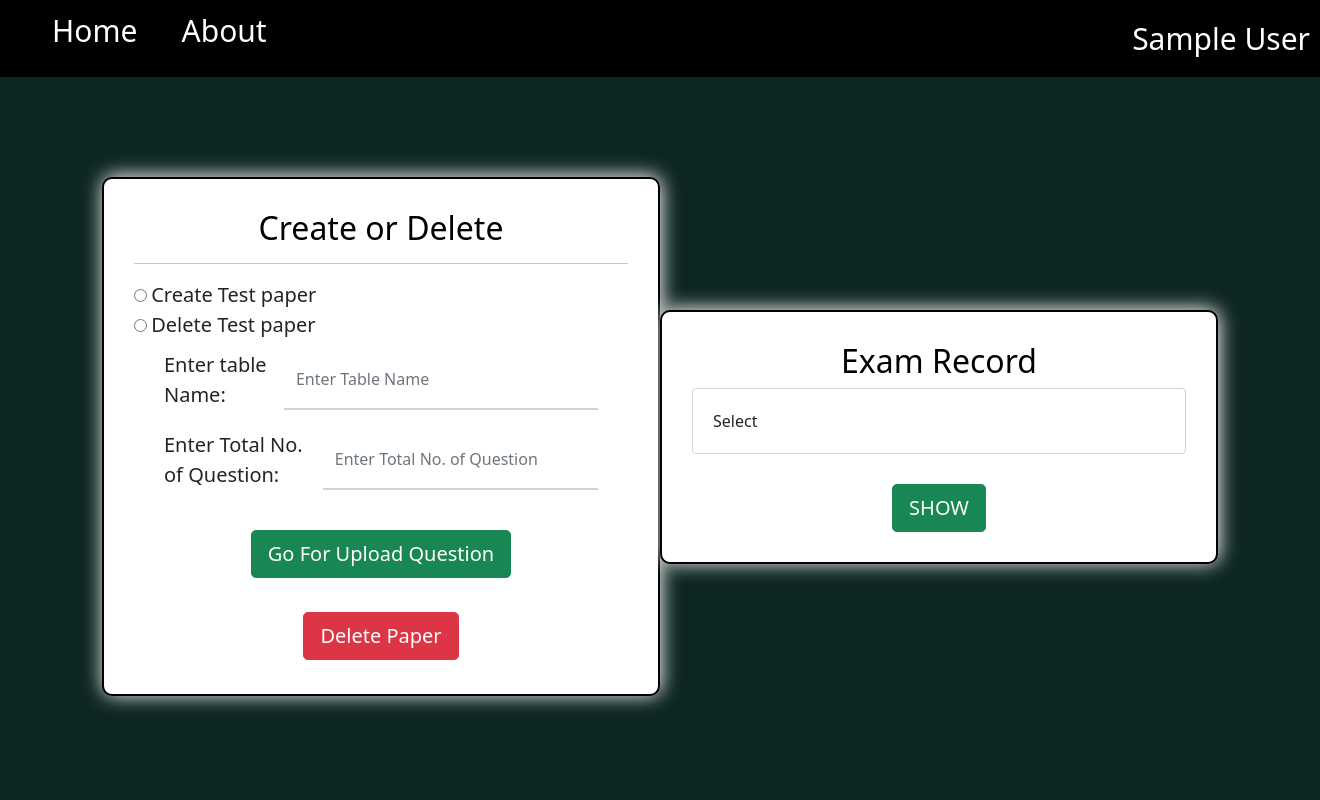
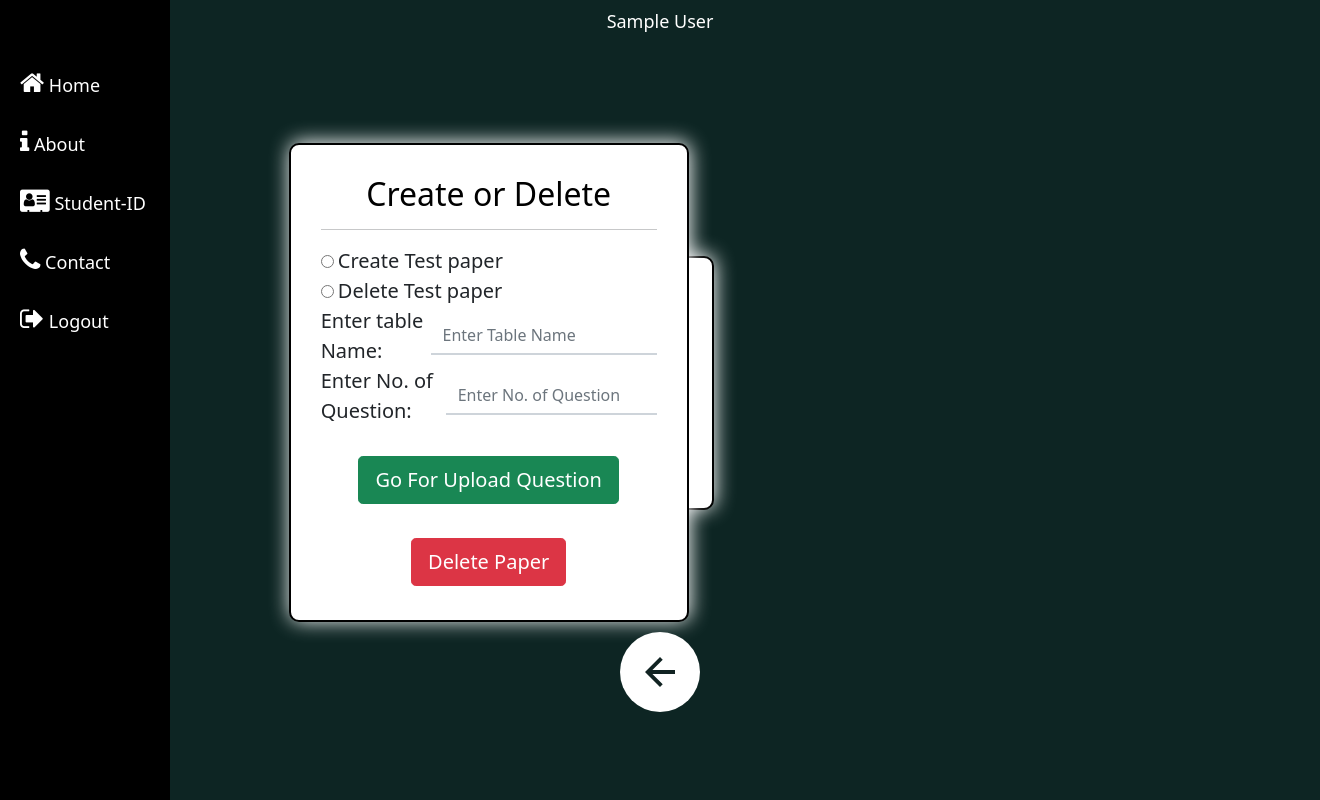
Before and after one commit to shashank-16/hackton, a PHP site: page /after_teacherlogin.php in a window 1320 px wide. Run offline with PHP 8.4, Linux system fonts and the light colour scheme; the visitor is signed in with stand-in values (Sample User, id 1); data that the repository does not hold is empty; some web fonts are replaced.

Commit message:
button done

```diff
--- a/process_file/Question_upload.php
+++ b/process_file/Question_upload.php
@@ -1,3 +1,7 @@
+<?php
+    session_start();
+?>
+
 <!DOCTYPE html>
 <html lang="en">
 <head>
@@ -168,7 +172,7 @@
 
 <?php
 
-session_start();
+
 
 if(isset($_POST["submit"]))
 {
--- a/process_file/after_teacherlogin.php
+++ b/process_file/after_teacherlogin.php
@@ -13,7 +13,11 @@ session_start();
     <meta name="viewport" content="width=device-width, initial-scale=1.0">
     <title>Creation-Deletion</title>
     <link rel="preconnect" href="https://fonts.gstatic.com" />
+    <link href="https://fonts.googleapis.com/icon?family=Material+Icons"
+      rel="stylesheet">
     <link href="https://fonts.googleapis.com/css2?family=Montserrat&display=swap" rel="stylesheet" />
+
+    <link rel="stylesheet" href="https://cdnjs.cloudflare.com/ajax/libs/font-awesome/4.7.0/css/font-awesome.min.css">
 
     <link href="https://cdn.jsdelivr.net/npm/bootstrap@5.0.2/dist/css/bootstrap.min.css" rel="stylesheet"
         integrity="sha384-EVSTQN3/azprG1Anm3QDgpJLIm9Nao0Yz1ztcQTwFspd3yD65VohhpuuCOmLASjC" crossorigin="anonymous" />
@@ -28,32 +32,30 @@ session_start();
 
 </head>
 <body>
+    <div class="side-nav2 vis2">
+        <div class="nav-con2" id="cool">
+            <a href="index.php"><i class="fa fa-home" aria-hidden="true"></i> Home</a>
+            <a href="#"><i class="fa fa-info" aria-hidden="true"></i> About</a>
+            <a href="#"><i class="fa fa-address-card" aria-hidden="true"></i> Student-ID</a>
+            <a href="#"><i class="fa fa-phone" aria-hidden="true"></i> Contact</a>
+            <a href="finalportfolio.php"><i class="fa fa-sign-out" aria-hidden="true"></i> Logout</a>
+
+        </div>
+    </div>
+
 
     <nav>
         <div class="navbar position-stickey">
-            <ul>
-                <!-- <li><a href="">
-                    <svg xmlns="http://www.w3.org/2000/svg" width="107.604" height="66.099" viewBox="0 0 107.604 66.099">
-                        <g id="Group_2" data-name="Group 2" transform="translate(-60.482 -170.341)">
-                          <path id="Path_197" data-name="Path 197" d="M29.207,55.339V7.686L1.537,0,21.816,3.191,15.792,0H45.347V66.1H15.792l6.023-3.226L0,66.1ZM52.265,0H76.091a43.551,43.551,0,0,1,12.3,1.537c4.612.769,7.686,3.074,10.76,6.149s4.612,6.149,6.149,10.76A46.22,46.22,0,0,1,107.6,33.818,37.233,37.233,0,0,1,105.3,47.653a28.942,28.942,0,0,1-6.917,11.529c-2.306,2.306-5.38,3.843-9.223,5.38A46.519,46.519,0,0,1,77.628,66.1H52.265Zm0,0V66.1l23.058-10.76c3.843,0,6.149,0,7.686-.769a12.388,12.388,0,0,0,5.38-3.074c1.537-1.537,2.306-3.074,3.843-6.149s1.537-6.917,1.537-12.3a37.444,37.444,0,0,0-1.537-11.529,16.736,16.736,0,0,0-3.843-6.149c-1.537-1.537-3.843-2.306-6.149-3.074-1.537-.769-5.38-.769-10.76-.769L52.265,0Z" transform="translate(168.086 236.44) rotate(180)" fill="#ffffff"/>
-                        </g>
-                      </svg>
-
-                </a></li> -->
-                <li><a href="index.html">Home</a></li>
-                <li><a href="">About</a></li>
-
-            </ul>
-            <li style="font-size: 30px; margin-right: 10px; color: white; list-style: none;"><?php echo $_SESSION["teacher_name"];?></li>
+            <li><?php echo $_SESSION["teacher_name"];?></li>
         </div>
     </nav>
 
     <div class="container">
 
 
-        <div class="col-6 main" style="margin-top:100px;" >
+        <div class="col-12 offset-1 main" style="margin-top:100px;" >
 
-            <form action="creation_table.php" class="form-group" method="POST">
+            <form action="creation_table.php" style="z-index: 1;" class="form-group" method="POST">
                 <h2>Create or Delete</h2>
 
                 <hr>
@@ -72,8 +74,8 @@ session_start();
 
 
                 <div class="fields">
-                <label for="no_of_question" class="inputs">Enter Total No. of Question:</label>
-                <input type="text" name = "no_of_question" class="form-control" autocomplete="num-of-question" placeholder="Enter Total No. of Question">
+                <label for="no_of_question" class="inputs">Enter No. of Question:</label>
+                <input type="text" name = "no_of_question" class="form-control" autocomplete="num-of-question" placeholder="Enter No. of Question">
 
                 </div>
 
@@ -92,7 +94,8 @@ session_start();
 
 
 
-            <form action="<?php echo $_SERVER['PHP_SELF']; ?>" class="form-group" method="POST" >
+            <form action="<?php echo $_SERVER['PHP_SELF']; ?>" id="ecord" onclick="show()" style="margin-left:-42%" class="form-group" method="POST" >
+
                 <h2>Exam Record</h2>
 
                 <select name="subject" id="subjects"  class="form-control" style="padding:20px">
@@ -119,16 +122,8 @@ session_start();
                 </div>
 
             </form>
-        </div>
-    </div>
 
-
-
-
-
-
-
-    <div class="record">
+            <div class="record custom-table">
 
 
                 <table>
@@ -167,41 +162,116 @@ session_start();
                     }
                     }
                 ?>
-            <!-- <th>Candidate Name</th> -->
                 </table>
+            </div>
+        </div>
+
+        <div class="button">
+            <div class="bck" >
+                <span><svg xmlns="http://www.w3.org/2000/svg" xmlns:xlink="http://www.w3.org/1999/xlink" width="30" height="30" viewBox="0 0 16 16">
+            <defs>
+                <clipPath id="clip-path">
+                <rect width="16" height="16" fill="none"/>
+                </clipPath>
+            </defs>
+            <g id="Backward_arrow" data-name="Backward arrow" clip-path="url(#clip-path)">
+                <path id="Path_10" data-name="Path 10" d="M8,0,6.545,1.455l5.506,5.506H0V9.039H12.052L6.545,14.545,8,16l8-8Z" transform="translate(16 16) rotate(180)" fill="#112322"/>
+            </g>
+            </svg>
+            </span></div>
+        </div>
     </div>
 
     <style>
+        .button{
+            height: 100px;
+            /* max-width: 100px; */
+            display: flex;
+            /* background-color: red; */
+            /* border-radius: 50%; */
+        }
+        .bck{
+            background-color: white;
+            height: 80px;
+            width: 80px;
+            border: 2px solid transparent;
+            border-radius: 50%;
+            align-self: center;
+            display: flex;
+            margin: auto;
+        }
 
-        .record{
-            margin-top: 100px;
-            display: flex;
+        .bck span{
+            margin: auto;
         }
+    </style>
 
 
 
-        table{
-            box-shadow: 1px -1px 20px white;
-            align-self: center;
-            /* margin-left: 2%; */
-            margin: auto;
+
+
+
+
+
+    <style>
+
+        .custom-table{margin:30px;}
+        table {
+            border-collapse: separate;
+            border-spacing: 0;
+            min-width: 350px;
             background-color: white;
-            border-radius: 20px 20px 0 0 ;
 
         }
+        table tr th,
+        table tr td {
+            border-right: 1px solid #bbb;
+            border-bottom: 1px solid #bbb;
+            padding: 5px;
 
-        th{
-            border: 1px solid black;
-            /* border-radius: 20px 20px 0 0 ; */
+        }
+        table tr th:first-child, table tr th:last-child{
+        border-top:solid 1px      #bbb;}
+        table tr th:first-child,
+        table tr td:first-child {
+            border-left: 1px solid #bbb;
+
+        }
+        table tr th:first-child,
+        table tr td:first-child {
+            border-left: 1px solid #bbb;
+        }
+        table tr th {
+            background: #eee;
+            text-align: left;
         }
 
-        tr,th,td{
-            padding: 10px;
-            /* border: 2px solid black; */
-            width: fit-content;
-            text-align: center;
-            color: black;
-            font-size: 20px;
+        table.Info tr th,
+        table.Info tr:first-child td
+        {
+            border-top: 1px solid #bbb;
+        }
+
+        /* top-left border-radius */
+        table tr:first-child th:first-child,
+        table.Info tr:first-child td:first-child {
+            border-top-left-radius: 6px;
+        }
+
+        /* top-right border-radius */
+        table tr:first-child th:last-child,
+        table.Info tr:first-child td:last-child {
+            border-top-right-radius: 6px;
+        }
+
+        /* bottom-left border-radius */
+        table tr:last-child td:first-child {
+            border-bottom-left-radius: 6px;
+        }
+
+        /* bottom-right border-radius */
+        table tr:last-child td:last-child {
+            border-bottom-right-radius: 6px;
         }
     </style>
 
@@ -219,6 +289,39 @@ session_start();
         }
 
 
+        .side-nav2 {
+            width: 170px;
+            background-color: #000000;
+            height: 100%;
+            position: fixed;
+        }
+
+
+        .nav-con2 {
+            display: flex;
+            flex-direction: column;
+            margin-left: 10px;
+            margin-top: 50px;
+        }
+
+        .nav-con2 > a {
+            font-size: 18px;
+            color: white;
+            margin-top: 10px;
+            text-decoration: none;
+            padding: 10px;
+        }
+
+        .nav-con2 > a:hover {
+            color: white;
+            background-color: rgba(241, 238, 238, 0.3);
+        }
+
+        .nav-con2 > a > i {
+            font-size: 26px;
+        }
+
+
         a{
             text-decoration: none;
             color: white;
@@ -226,30 +329,28 @@ session_start();
         a:hover{
             color: white;
         }
-        nav{
-            background-color: black;
-            background-position: center;
+
+        .navbar li{
+            font-size: 18px;
+            color: white;
+            list-style: none;
+            align-self: center;
+            margin: auto;
         }
 
 
-        .navbar ul li{
-            list-style: none;
-            display: inline-block;
-            margin: 0px 20px 0 20px;
-            font-size: 30px;
-        }
-        .navbar ul li a:hover{
-            /* background-color: rgba(0, 0, 0, 0.6); */
-            color: seashell;
-
-        }
 
 
         .main{
 
             width: 100%;
             display: flex;
-            justify-content: center;
+            justify-content: space-evenly;
+            left: 0%;
+        }
+
+        .main :nth-child(2){
+            align-self: center;
         }
 
         .heading{
@@ -261,7 +362,7 @@ session_start();
         .fields
         {
             display: flex;
-            padding: 10px 30px 10px 30px;
+            /* padding: 10px 30px 10px 30px; */
         }
 
         input{
@@ -277,8 +378,8 @@ session_start();
 
 
         form{
-            margin: auto;
-            width: 600px;
+            /* margin: auto; */
+            width: 400px;
             border: 2px solid black;
             border-radius: 10px;
             padding: 30px;
@@ -303,5 +404,26 @@ session_start();
         }
     </style>
 
+    <script>
+
+            $(document).ready(function(){
+                $("#ecord").click(function(){
+                    $("#ecord").animate({"margin-left":"0%"},600);
+                    // $("#ecord").animate()
+                })
+                $("#ecord").mouseenter(function(){
+                    $("#ecord").animate({"margin-left":"-40%"},400);
+                    $("#ecord").animate({"margin-left":"-42%"},400);
+                })
+
+
+
+                $("#ecord").mouseleave(function(){
+                    $("#ecord").animate({"margin-left":"-42%"},600);
+                })
+            })
+
+    </script>
+
 </body>
 </html>
--- a/process_file/creation_table.php
+++ b/process_file/creation_table.php
@@ -41,7 +41,7 @@ $table="online_test_".$_SESSION["table_name"]; //table name change here for furt
 
 
 
-        $sql_subject= "INSERT INTO subject_info VALUES('{$tablename}','{$number_of_question}','{$time}')";
+        $sql_subject= "INSERT INTO subject_info(`subject`,`no_question`,`duration` )VALUES('{$tablename}','{$number_of_question}','{$time}')";
         $query_subject=mysqli_query($connection,$sql_subject);
 
         //insert it there in unaux.com
```
Also changed, not shown: process_file/Login.php (+44 -34 lines), process_file/signup.css (+33 -2 lines), process_file/signup.php (+26 -3 lines). Lines whose indentation alone changed are shown as unchanged.
